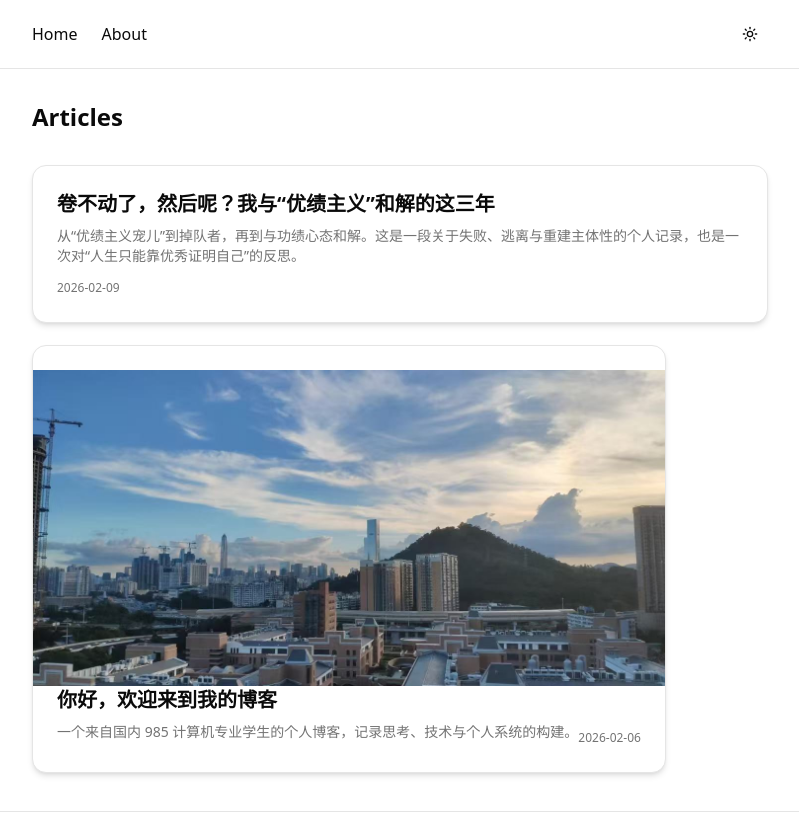
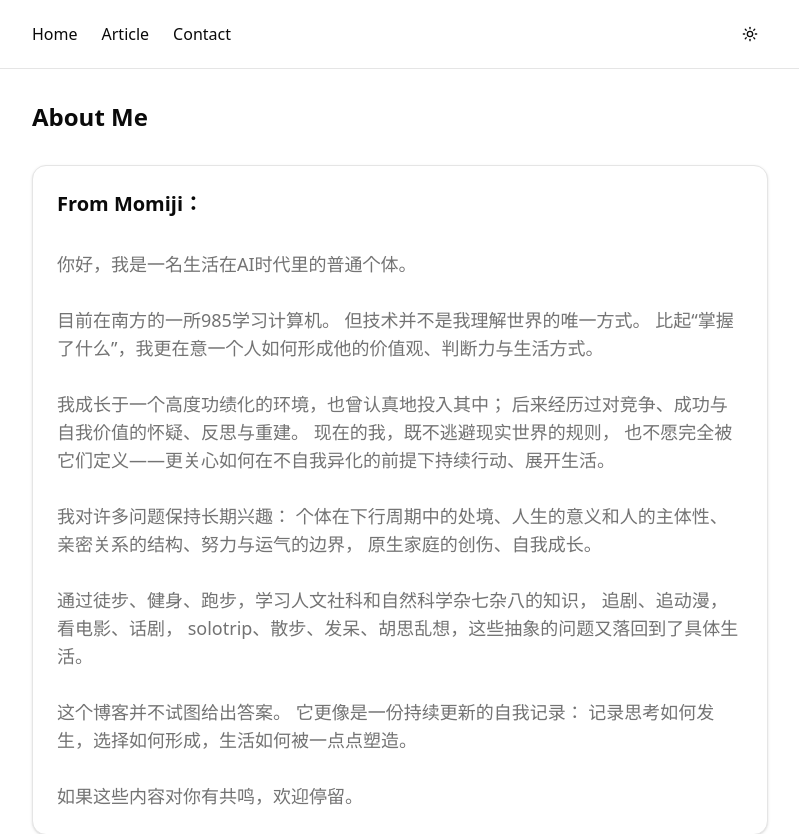
Before and after one commit to momijiee/blog-for-momiji, a Next.js app: page / in a window 1280 px wide. Shown: the top 834 px of the page, without its empty margins (240-1039 px from the left). Built offline with nearby package versions, Linux system fonts and the light colour scheme.

Commit message:
feat(routes): restructure site architecture with new Home, Article, and Contact pages

```diff
--- a/app/about/page.tsx
+++ b/app/about/page.tsx
@@ -1,49 +1,5 @@
-import { Card, CardContent, CardHeader, CardTitle } from "@/components/ui/card";
+import { redirect } from "next/navigation";
 
 export default function AboutPage() {
-  return (
-    <div className="mx-auto max-w-3xl px-4 py-8">
-      <h1 className="mb-8 text-2xl font-semibold">About Me</h1>
-      <Card>
-        <CardHeader>
-          <CardTitle className="text-xl">Momiji</CardTitle>
-        </CardHeader>
-        <CardContent className="space-y-4 text-muted-foreground text-lg">
-
-
-          你好，我是一名生活在AI时代里的普通个体。
-          <br />
-          <br />
-          目前在南方的一所985学习计算机。
-          但技术并不是我理解世界的唯一方式。
-          比起“掌握了什么”，我更在意一个人如何形成他的价值观、判断力与生活方式。
-          <br />
-          <br />
-          我成长于一个高度功绩化的环境，也曾认真地投入其中；
-          后来经历过对竞争、成功与自我价值的怀疑、反思与重建。
-          现在的我，既不逃避现实世界的规则，
-          也不愿完全被它们定义——更关心如何在不自我异化的前提下持续行动、展开生活。
-          <br />
-          <br />
-          我对许多问题保持长期兴趣：
-          个体在下行周期中的处境、人生的意义和人的主体性、亲密关系的结构、努力与运气的边界，
-          原生家庭的创伤、自我成长。
-          <br />
-          <br />
-          通过徒步、健身、跑步，学习人文社科和自然科学杂七杂八的知识，
-          追剧、追动漫，看电影、话剧，
-          solotrip、散步、发呆、胡思乱想，这些抽象的问题又落回到了具体生活。
-          <br />
-          <br />
-          这个博客并不试图给出答案。
-          它更像是一份持续更新的自我记录：
-          记录思考如何发生，选择如何形成，生活如何被一点点塑造。
-          <br />
-          <br />
-          如果这些内容对你有共鸣，欢迎停留。
-
-        </CardContent>
-      </Card>
-    </div>
-  );
+    redirect("/");
 }
--- /dev/null
+++ b/app/article/page.tsx
@@ -0,0 +1,19 @@
+import { getAllPosts } from "@/lib/posts";
+import { AnimatedPostCard } from "@/components/ui/animated-post-card";
+
+
+export default function Article() {
+    const posts = getAllPosts();
+    return (
+    <div className="mx-auto max-w-3xl px-4 py-8">
+      <h1 className="mb-8 text-2xl font-semibold">Articles</h1>
+      <ul className="flex flex-col gap-4">
+        {posts.map((post) => (
+          <li key={post.id}>
+            <AnimatedPostCard children={post}/>
+          </li>
+        ))}
+      </ul>
+    </div>
+  );
+}
--- /dev/null
+++ b/app/contact/page.tsx
@@ -0,0 +1,22 @@
+import { Card, CardContent, CardHeader, CardTitle } from "@/components/ui/card";
+
+export default function ContactPage() {
+  return (
+    <div className="mx-auto max-w-3xl px-4 py-8">
+      <h1 className="mb-8 text-2xl font-semibold">Contact Me</h1>
+      <Card>
+        <CardHeader>
+          <CardTitle className="text-xl">联系方式</CardTitle>
+        </CardHeader>
+        <CardContent className="space-y-4 text-muted-foreground text-lg">
+
+          邮箱：2019290185@qq.com
+          <br/>
+          <br/>
+          很期待和您一起交流对这个世界的奇思妙想。
+
+        </CardContent>
+      </Card>
+    </div>
+  );
+}
--- a/app/layout.tsx
+++ b/app/layout.tsx
@@ -1,6 +1,5 @@
 import type { Metadata } from "next";
 import { Geist, Geist_Mono } from "next/font/google";
-import Link from "next/link";
 import "./globals.css";
 import { ThemeProvider } from "@/components/ui/theme-provider"
 import { ThemeToggle } from "@/components/ui/theme-toggle"
@@ -47,7 +46,8 @@ export default function RootLayout({
           <nav className="mx-auto flex max-w-3xl items-center justify-between px-4 py-4">
             <div className="flex gap-6">
               <AnimatedNavLink href="/">Home</AnimatedNavLink>
-              <AnimatedNavLink href="/about">About</AnimatedNavLink>
+              <AnimatedNavLink href="/article">Article</AnimatedNavLink>
+              <AnimatedNavLink href="/contact">Contact</AnimatedNavLink>
             </div>
             <ThemeToggle />
           </nav>
--- a/app/page.tsx
+++ b/app/page.tsx
@@ -1,26 +1,64 @@
 import { Card, CardContent, CardHeader, CardTitle } from "@/components/ui/card";
-import { getAllPosts } from "@/lib/posts";
+import { getAllPosts, getPostBySlug } from "@/lib/posts";
 import Image from "next/image";
 import Link from "next/link";
 import { motion } from "framer-motion"
 import { AnimatedPostCard } from "@/components/ui/animated-post-card";
-
+import { BasePost, PostWithHeadings } from "@/types/post";
 
 
 
 
 export default function Home() {
-  const posts = getAllPosts();
+  const post = getPostBySlug('meritocracy')!;
+
   return (
     <div className="mx-auto max-w-3xl px-4 py-8">
-      <h1 className="mb-8 text-2xl font-semibold">Articles</h1>
-      <ul className="flex flex-col gap-4">
-        {posts.map((post) => (
-          <li key={post.id}>
-            <AnimatedPostCard children={post}/>
-          </li>
-        ))}
-      </ul>
+      <h1 className="mb-8 text-2xl font-semibold">About Me</h1>
+      <Card>
+        <CardHeader>
+          <CardTitle className="text-xl">From Momiji：</CardTitle>
+        </CardHeader>
+        <CardContent className="space-y-4 text-muted-foreground text-lg">
+
+
+          你好，我是一名生活在AI时代里的普通个体。
+          <br />
+          <br />
+          目前在南方的一所985学习计算机。
+          但技术并不是我理解世界的唯一方式。
+          比起“掌握了什么”，我更在意一个人如何形成他的价值观、判断力与生活方式。
+          <br />
+          <br />
+          我成长于一个高度功绩化的环境，也曾认真地投入其中；
+          后来经历过对竞争、成功与自我价值的怀疑、反思与重建。
+          现在的我，既不逃避现实世界的规则，
+          也不愿完全被它们定义——更关心如何在不自我异化的前提下持续行动、展开生活。
+          <br />
+          <br />
+          我对许多问题保持长期兴趣：
+          个体在下行周期中的处境、人生的意义和人的主体性、亲密关系的结构、努力与运气的边界，
+          原生家庭的创伤、自我成长。
+          <br />
+          <br />
+          通过徒步、健身、跑步，学习人文社科和自然科学杂七杂八的知识，
+          追剧、追动漫，看电影、话剧，
+          solotrip、散步、发呆、胡思乱想，这些抽象的问题又落回到了具体生活。
+          <br />
+          <br />
+          这个博客并不试图给出答案。
+          它更像是一份持续更新的自我记录：
+          记录思考如何发生，选择如何形成，生活如何被一点点塑造。
+          <br />
+          <br />
+          如果这些内容对你有共鸣，欢迎停留。
+
+        </CardContent>
+      </Card>
+      <br/>
+      <br/>
+      <h1 className="mb-8 text-2xl font-semibold">推荐阅读</h1>
+      <AnimatedPostCard>{post}</AnimatedPostCard>
     </div>
   );
 }
--- a/components/ui/animated-post-card.tsx
+++ b/components/ui/animated-post-card.tsx
@@ -3,11 +3,11 @@
 import { motion } from "framer-motion"
 import { Card, CardContent, CardHeader, CardTitle } from "@/components/ui/card";
 import Link from "next/link";
-import { BasePost } from "@/types/post";
+import { BasePost, PostWithHeadings } from "@/types/post";
 import Image from "next/image";
 
 interface AnimatedPostCardProps{
-    children: BasePost
+    children: BasePost | PostWithHeadings
 }
 
 const cardVariants = {
```
